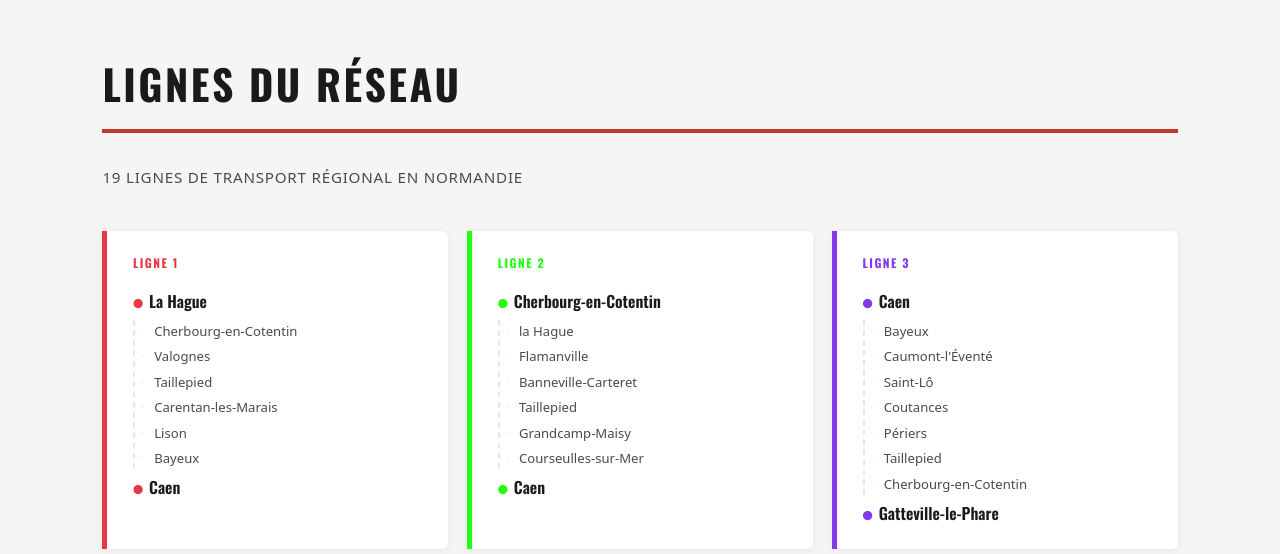
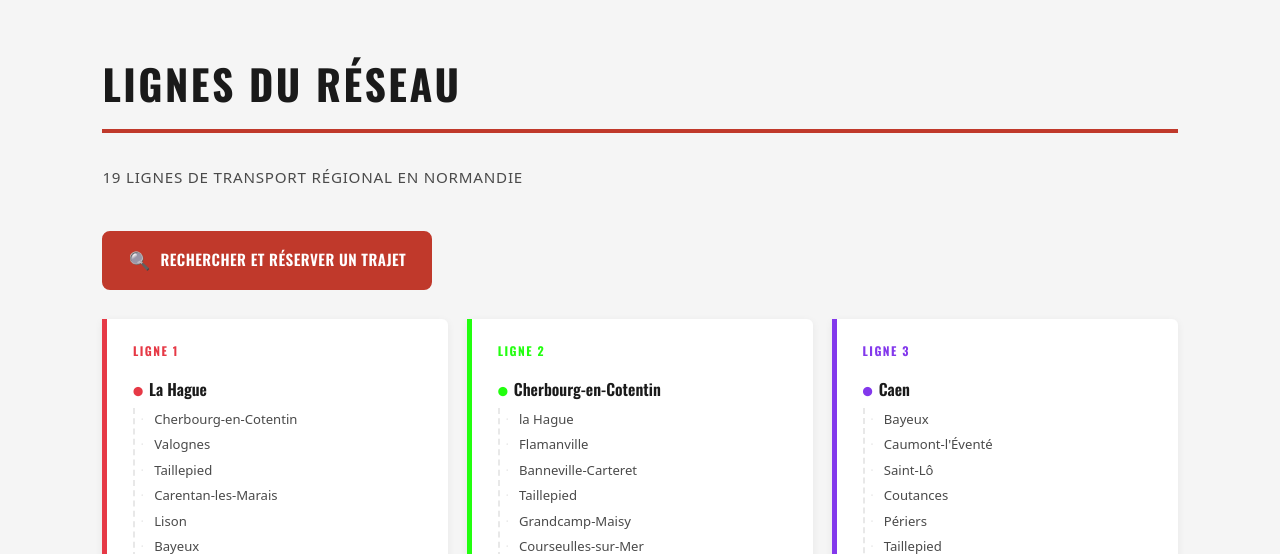
Before and after one commit to WewennJr/SAE2.4-5-6_Viking_Transport, a PHP site: page /PHP/lignes.php in a window 1280 px wide. Shown: the part 81-635 px from the top of the page. Run offline with PHP 8.4, Linux system fonts and the light colour scheme; some libraries are stand-ins or nearby versions.

Commit message:
ajout: bouton réserver sur ligne

```diff
--- a/CSS/style.css
+++ b/CSS/style.css
@@ -795,3 +795,32 @@ main.main-lignes {
   background-color: var(--rouge-dark);
   transform: translateY(-2px);
 }
+
+/* ════════ Bouton "Rechercher et réserver" sur la page des lignes ════════ */
+.btn-reserver-lignes {
+  display: inline-flex;
+  align-items: center;
+  gap: 0.6rem;
+  background-color: #C0392B;
+  color: #fff;
+  border: 2px solid #C0392B;
+  border-radius: 8px;
+  padding: 0.8rem 1.5rem;
+  margin-bottom: 1.8rem;
+  font-family: 'Oswald', sans-serif;
+  font-weight: 600;
+  font-size: 0.95rem;
+  text-transform: uppercase;
+  letter-spacing: 0.03em;
+  text-decoration: none;
+  transition: background-color 0.15s, color 0.15s;
+}
+
+.btn-reserver-lignes:hover {
+  background-color: #fff;
+  color: #C0392B;
+}
+
+.btn-reserver-icone {
+  font-size: 1.1rem;
+}
--- a/PHP/lignes.php
+++ b/PHP/lignes.php
@@ -13,6 +13,11 @@
     <main class="main-lignes">
         <h1>Lignes du réseau</h1>
         <p class="lignes-sous-titre">19 lignes de transport régional en Normandie</p>
+
+        <a href="recherche.php" class="btn-reserver-lignes">
+            <span class="btn-reserver-icone">🔍</span>
+            <span>Rechercher et réserver un trajet</span>
+        </a>
 
         <div class="lignes-grille">
 
```
